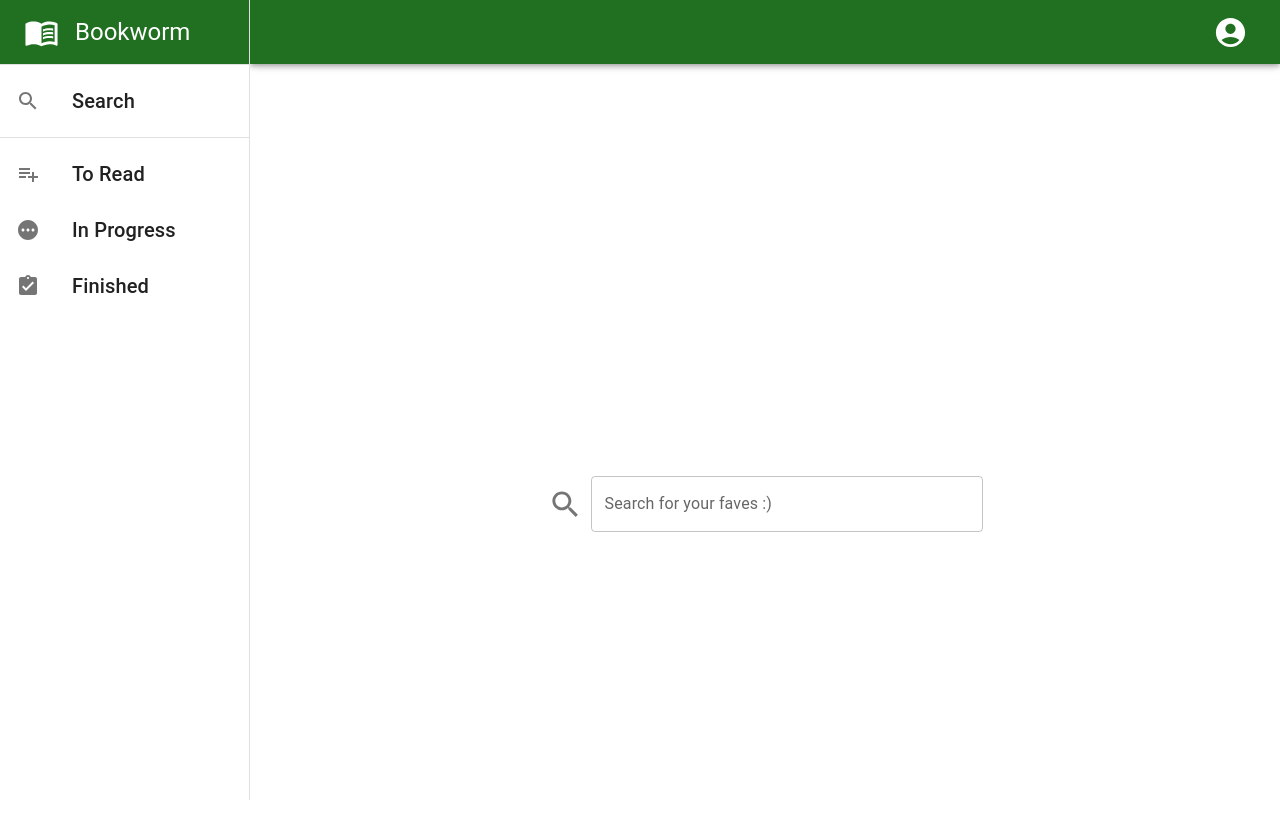
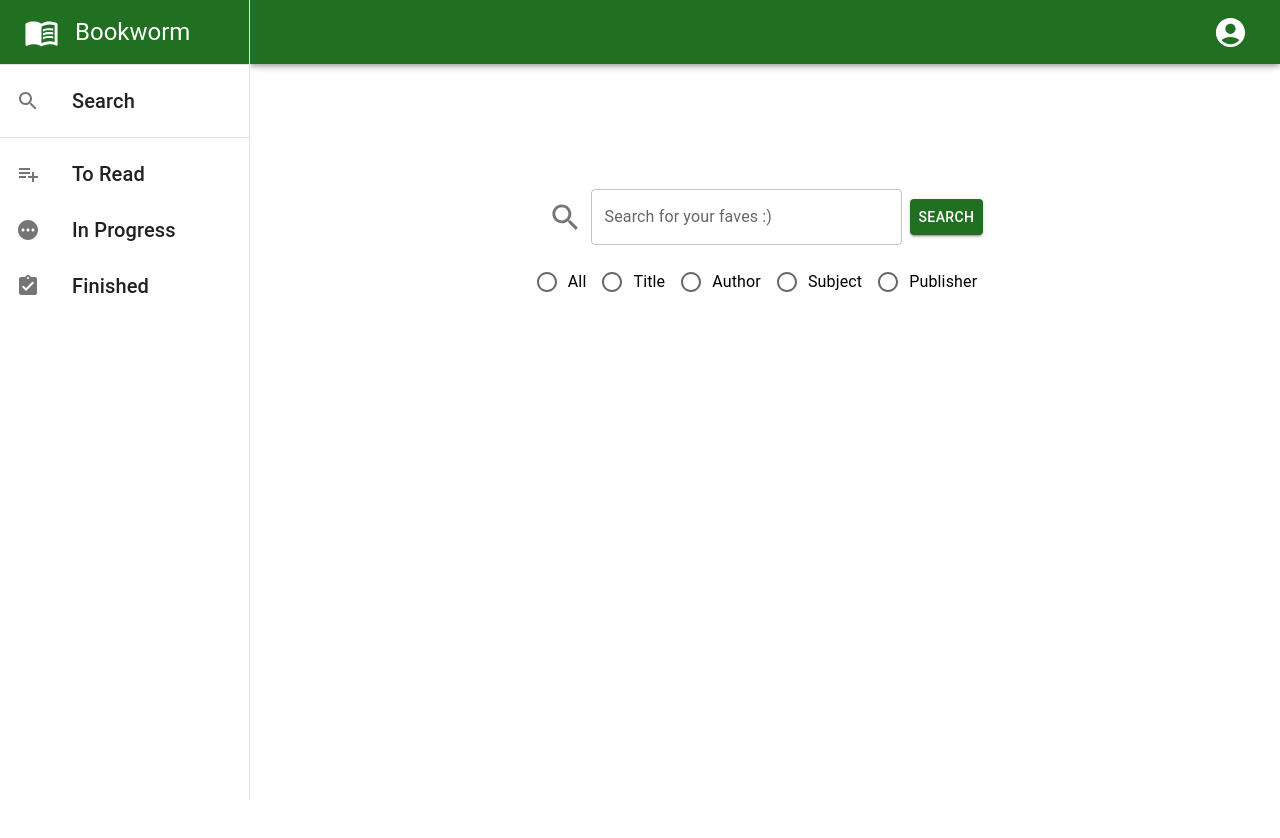
Before and after one commit to yanDavid21/Bookworm, a React (Create React App) app in the folder frontend/: page /search in a window 1280 px wide. Shown: the top 838 px of the page. Built offline with nearby package versions, Linux system fonts and the light colour scheme.

Commit message:
init search frontend

```diff
--- a/frontend/src/App.js
+++ b/frontend/src/App.js
@@ -10,6 +10,8 @@ import ProfilePage from "./pages/Profile";
 import SearchPage from "./pages/Search";
 
 const drawerWidth = 250;
+
+export const BACKEND_URL = "localhost:5000"
 
 const Body = ({ drawerWidth }) => {
   return (
--- a/frontend/src/common/stylesheets/App.css
+++ b/frontend/src/common/stylesheets/App.css
@@ -34,5 +34,8 @@
 
 .search-page {
   height: 100%;
+}
 
+.search-results {
+  min-height: 500px;
 }
--- a/frontend/src/pages/Search/index.js
+++ b/frontend/src/pages/Search/index.js
@@ -1,29 +1,113 @@
-import React from "react";
+import React, { useState } from "react";
 import Box from "@mui/material/Box";
 import TextField from "@mui/material/TextField";
 import Grid from "@mui/material/Grid";
+import Button from "@mui/material/Button";
 import SearchIcon from "@mui/icons-material/Search";
+import Radio from "@mui/material/Radio";
+import RadioGroup from "@mui/material/RadioGroup";
+import FormControlLabel from "@mui/material/FormControlLabel";
+import FormControl from "@mui/material/FormControl";
+import { BACKEND_URL } from "../../App";
 
-function FullWidthTextField() {
+function SearchTypeRadioGroup({ setSearchType }) {
+  const onChange = (e) => {
+    setSearchType(e.target.value);
+  };
+  return (
+    <FormControl component="fieldset">
+      <RadioGroup
+        row
+        aria-label="Search Types"
+        name="row-radio-buttons-group"
+        onChange={onChange}
+      >
+        <FormControlLabel value="All" control={<Radio />} label="All" />
+        <FormControlLabel value="Title" control={<Radio />} label="Title" />
+        <FormControlLabel value="Author" control={<Radio />} label="Author" />
+        <FormControlLabel value="Subject" control={<Radio />} label="Subject" />
+        <FormControlLabel
+          value="Publisher"
+          control={<Radio />}
+          label="Publisher"
+        />
+      </RadioGroup>
+    </FormControl>
+  );
+}
+
+const SearchField = ({ search, setSearch, searchType, setSearchResults }) => {
+  const onChange = (e) => {
+    setSearch(e.target.value);
+  };
+
+  const fetchBooks = () => {
+    fetch(`${BACKEND_URL}/api/search?q=${search}&searchType=${searchType}`)
+      .then((response) => {
+        return response.json();
+      })
+      .then((data) => {
+        setSearchResults(data.volumes);
+      });
+  };
+
   return (
     <Box sx={{ display: "flex", alignItems: "center", width: "50%" }}>
       <SearchIcon
         sx={{ color: "action.active", mr: 1, my: 0.5 }}
         fontSize="large"
       />
-      <TextField fullWidth label="Search for your faves :)" id="fullWidth" />
+      <TextField
+        fullWidth
+        label="Search for your faves :)"
+        id="fullWidth"
+        value={search}
+        onChange={onChange}
+      />
+      <Button
+        sx={{ ml: 1, backgroundColor: "rgb(33, 112, 33)" }}
+        variant="contained"
+        onClick={fetchBooks}
+      >
+        Search
+      </Button>
     </Box>
   );
-}
+};
 
 const SearchPage = () => {
+  const [search, setSearch] = useState("");
+  const [searchType, setSearchType] = useState("");
+  const [searchResults, setSearchResults] = useState([]);
+  console.log(searchType);
   return (
     <div className="search-page flex-horizontal flex-center">
       <Grid container spacing={2}>
         <Grid item xs={12}>
-          <div className="flex-horizontal flex-center">
-            <FullWidthTextField />
-          </div>
+          <Grid container spacing={2}>
+            <Grid item xs={12} justifyContent="center">
+              <div className="flex-horizontal flex-center">
+                <SearchField
+                  search={search}
+                  setSearch={setSearch}
+                  searchType={searchType}
+                  setSearchResults={setSearchResults}
+                />
+              </div>
+            </Grid>
+            <Grid item xs={12}>
+              <div className="flex-horizontal flex-center">
+                <SearchTypeRadioGroup setSearchType={setSearchType} />
+              </div>
+            </Grid>
+            <Grid container item xs={12}>
+              <div className="search-results">
+                {searchResults.map(() => {
+                  return <></>;
+                })}
+              </div>
+            </Grid>
+          </Grid>
         </Grid>
       </Grid>
     </div>
```
